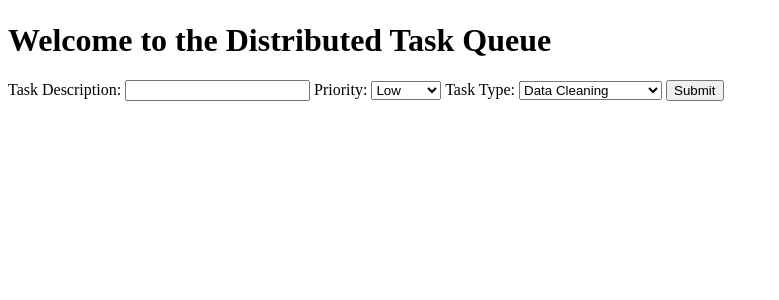
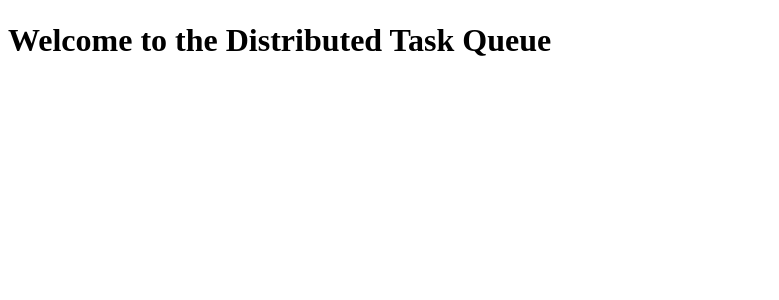
Before and after one commit to Eskabore/distributed_task_queue, a Flask app: page / in a window 1280 px wide. Shown: the part 58-358 px from the top of the page, without its empty margins (0-779 px from the left). Run offline with Flask 3, Linux system fonts and the light colour scheme; parts of the project's set-up code (start-up, migrations or seed data) failed here and were passed over.

```diff
--- a/app/templates/index.html
+++ b/app/templates/index.html
@@ -7,58 +7,5 @@
 
     <!-- Add your UI elements here, like forms and tables -->
 
-    <!-- New task submission form -->
-    <form action="{{ url_for('create_task') }}" method="POST" id="task-form" onsubmit="submitForm(event)">
-        <label for="description">Task Description:</label>
-        <input type="text" id="description" name="description" required>
 
-        <label for="priority">Priority:</label>
-        <select id="priority" name="priority" required>
-            <option value="low">Low</option>
-            <option value="medium">Medium</option>
-            <option value="high">High</option>
-        </select>
-
-        <label for="task_type">Task Type:</label>
-        <select id="task_type" name="task_type" required>
-            <option value="data_cleaning">Data Cleaning</option>
-            <option value="data_transformation">Data Transformation</option>
-            <option value="data_analysis">Data Analysis</option>
-        </select>
-
-        <input type="submit" value="Submit">
-    </form>
-    <script>
-        async function submitForm(event) {
-                event.preventDefault();
-                const formData = new FormData(document.getElementById('task-form'));
-                const jsonData = Object.fromEntries(formData.entries());
-                console.log(jsonData);
-
-                try {
-                    const response = await fetch('/tasks', {
-                        method: 'POST',
-                        headers: {
-                            'Content-Type': 'application/json',
-                        },
-                        body: JSON.stringify(jsonData),
-                    });
-
-                    console.log(response);  // Log the response object
-
-                    const responseText = await response.text();  // Add this line to get the response content as text
-                    console.log(responseText);  // Add this line to log the response content
-
-                    if (response.ok) {
-                        const responseData = JSON.parse(responseText);
-                        window.location.href = `/tasks/${responseData.task_id}/details`;
-                    } else {
-                        throw new Error('Error submitting task');
-                    }
-                } catch (error) {
-                    console.error('Error:', error);
-                    alert('Error submitting task');
-                }
-            }
-    </script>
 {% endblock %}
```
Also changed, not shown: app/templates/submit_task.html (line endings or trailing spaces).
